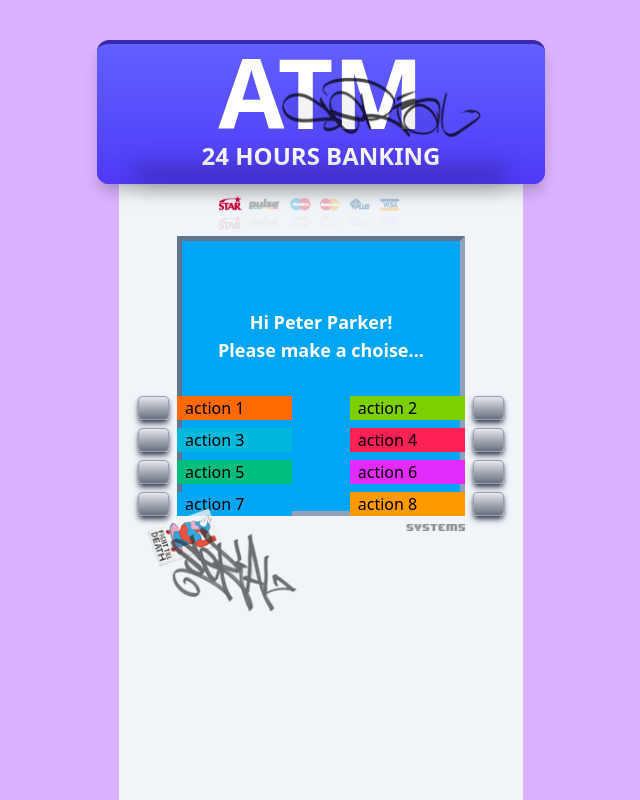
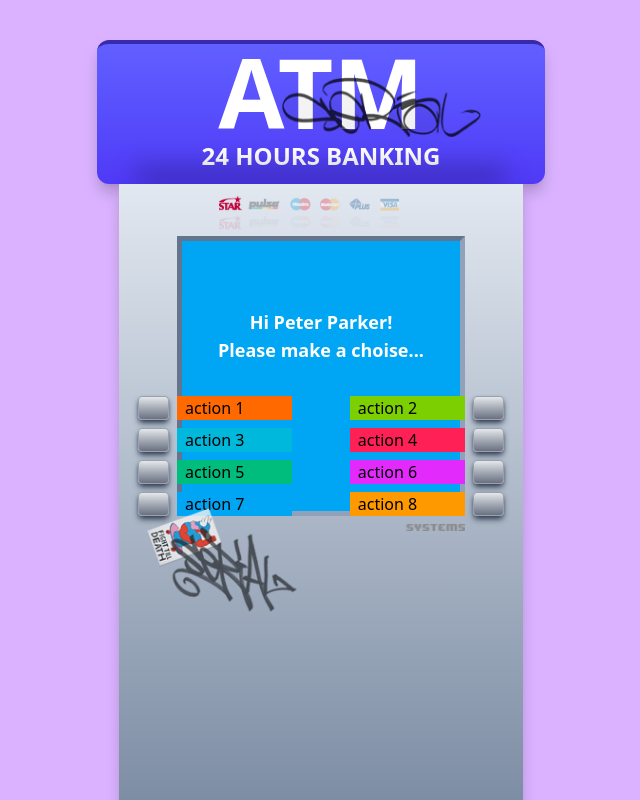
Before and after one commit to AlexisMerlin/atm-demo-app, a Next.js app: page / in a window 1280 px wide. Shown: the whole page, without its empty margins (319-959 px from the left). Built offline with nearby package versions, Linux system fonts and the light colour scheme.

Commit message:
Add ATM body styles

```diff
--- a/src/components/AtmBody.tsx
+++ b/src/components/AtmBody.tsx
@@ -3,7 +3,7 @@ import AtmScreenContainer from './ScreenComponents/AtmScreenContainer';
 
 export default function AtmBody() {
   return (
-    <div className='mx-5 h-svh w-9/10 bg-slate-100 pt-3'>
+    <div className='mx-5 h-svh w-9/10 pt-3 bg-gradient-to-b from-slate-200 to-slate-500 shadow-lg drop-shadow-xl'>
       <div className='flex w-full justify-center'>
         <div className='relative h-[40px] w-[25px] overflow-hidden'>
           <Image
--- a/src/components/AtmHeader.tsx
+++ b/src/components/AtmHeader.tsx
@@ -2,7 +2,7 @@ import Image from 'next/image';
 
 export default function AtmHeader() {
   return (
-    <div className='relative flex h-fit w-full flex-col items-center rounded-xl border-t-4 border-indigo-800 bg-indigo-600 bg-gradient-to-b from-indigo-500 to-indigo-600 pb-3 shadow-lg drop-shadow-xl'>
+    <div className='relative flex h-fit w-full flex-col items-center rounded-xl border-t-4 border-indigo-800 bg-gradient-to-b from-indigo-500 to-indigo-600 pb-3 shadow-lg drop-shadow-xl'>
       <h1 className='align-text-top text-8xl font-semibold text-white font-stretch-extra-expanded'>
         ATM
       </h1>
```
